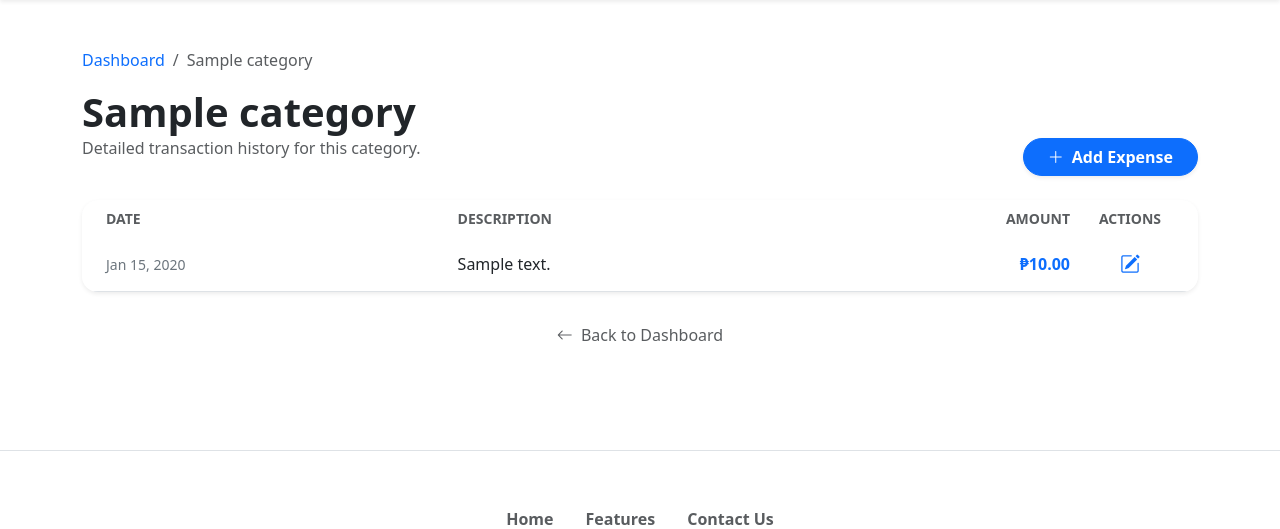
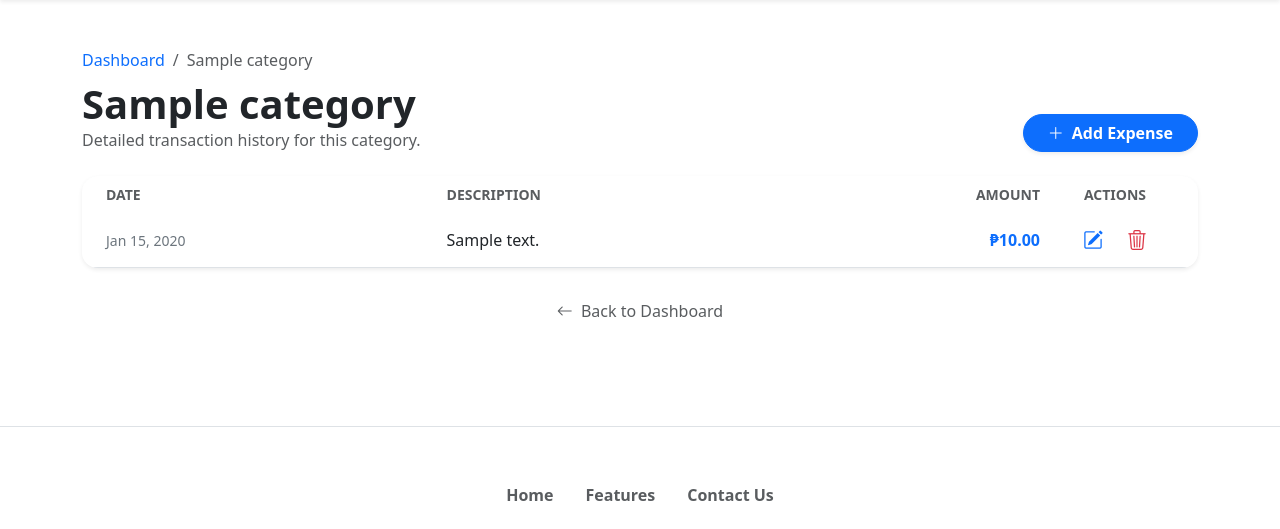
Before and after one commit to fbrylle/smartspend, a Flask app: page /dashboard/1 in a window 1280 px wide. Shown: the part 67-596 px from the top of the page. Run offline with Flask 3, Linux system fonts and the light colour scheme; a user stored in the database is signed in; tables that the repository leaves empty hold one stand-in row (values such as "Sample post").

Commit message:
added delete route for expenses

```diff
--- a/app/actions/__init__.py
+++ b/app/actions/__init__.py
@@ -6,4 +6,4 @@ from .create_new_expense import create_new_expense
 from .get_expense_data import get_expense_data, get_total_expenses, get_daily_expense, get_monthly_expense, get_expense_data_by_id
 from .edit_category_data import edit_category_name
 from .edit_expense_data import edit_expense_service
-from .delete_data import delete_category_by_id
+from .delete_data import delete_category_by_id, delete_expense_by_id
--- a/app/models/expense.py
+++ b/app/models/expense.py
@@ -7,7 +7,7 @@ class Expense(db.Model):
     id = db.Column(db.Integer, primary_key=True)
     amount = db.Column(db.Float, nullable=False)
     description = db.Column(db.String(100), nullable=False)
-    created_at = db.Column(db.DateTime, nullable=False, default=datetime.now())
+    created_at = db.Column(db.DateTime, nullable=False, default=datetime.now)
 
     # relationship
     category_id = db.Column(db.Integer, db.ForeignKey('categories.id'), nullable=False)
--- a/app/models/user.py
+++ b/app/models/user.py
@@ -12,7 +12,7 @@ class Users(db.Model, UserMixin):
 
     # relationship
     categories = db.relationship('Category', backref='owner', lazy=True)
-    expenses = db.relationship('Expense', backref='author', lazy=True)
+    expenses = db.relationship('Expense', backref='author', lazy=True, cascade="all, delete-orphan")
 
     @property
     def password(self):
--- a/app/routes.py
+++ b/app/routes.py
@@ -1,6 +1,6 @@
 from flask import Blueprint, redirect, render_template, flash, url_for, request, abort
 from flask_login import login_required, login_user, logout_user, current_user
-from .actions import create_new_user, authenticate_user, create_new_category, get_category_data, get_category_data_by_name, create_new_expense, get_expense_data, get_total_expenses, get_daily_expense, get_monthly_expense, edit_category_name, edit_expense_service, get_category_data_by_id, get_expense_data_by_id, delete_category_by_id
+from .actions import create_new_user, authenticate_user, create_new_category, get_category_data, get_category_data_by_name, create_new_expense, get_expense_data, get_total_expenses, get_daily_expense, get_monthly_expense, edit_category_name, edit_expense_service, get_category_data_by_id, get_expense_data_by_id, delete_category_by_id, delete_expense_by_id
 from .schemas import LoginSchema, RegistrationSchema, CategorySchema, ExpenseSchema
 from pydantic import ValidationError
 from app.models import Category, Expense
@@ -168,3 +168,16 @@ def delete_category(category_id):
             return redirect(url_for('main.dashboard'))
         else:
             abort(403)
+
+
+@main_app.route('/delete/<category_id>/<expense_id>', methods=['POST'])
+def delete_expense(category_id, expense_id):
+
+    category = Category.query.get_or_404(category_id)
+
+    success, message = delete_expense_by_id(category.id, expense_id, current_user.id)
+    if success:
+        flash(message, 'success')
+        return redirect(url_for('main.expense', id=category_id))
+    else:
+        abort(403)
--- a/app/templates/expenses.html
+++ b/app/templates/expenses.html
@@ -7,13 +7,13 @@
     <div class="row mb-4 align-items-end">
         <div class="col-md-8">
             <nav aria-label="breadcrumb">
-                <ol class="breadcrumb">
+                <ol class="breadcrumb mb-2">
                     <li class="breadcrumb-item"><a href="{{ url_for('main.dashboard') }}" class="text-decoration-none">Dashboard</a></li>
                     <li class="breadcrumb-item active" aria-current="page">{{ category.name }}</li>
                 </ol>
             </nav>
             <h1 class="fw-bold mb-0 text-dark">{{ category.name }}</h1>
-            <p class="text-muted">Detailed transaction history for this category.</p>
+            <p class="text-muted mb-0">Detailed transaction history for this category.</p>
         </div>
         <div class="col-md-4 text-md-end">
             <a href="{{ url_for('main.add_expense', id=category.id) }}" class="btn btn-primary shadow-sm rounded-pill px-4 fw-bold">
@@ -31,7 +31,7 @@
                             <th class="ps-4 border-0 text-uppercase small fw-bold text-muted">Date</th>
                             <th class="border-0 text-uppercase small fw-bold text-muted">Description</th>
                             <th class="border-0 text-end text-uppercase small fw-bold text-muted">Amount</th>
-                            <th class="border-0 text-center pe-4 text-uppercase small fw-bold text-muted" style="width: 120px;">Actions</th>
+                            <th class="border-0 text-center pe-4 text-uppercase small fw-bold text-muted" style="width: 150px;">Actions</th>
                         </tr>
                     </thead>
                     <tbody>
@@ -50,11 +50,44 @@
                                         ₱{{ "{:,.2f}".format(expense.amount) }}
                                     </td>
                                     <td class="text-center pe-4">
-                                        <a href="{{ url_for('main.edit_expense', category_id=category.id, expense_id=expense.id) }}"
-                                           class="btn btn-sm btn-outline-primary border-0 rounded-3 shadow-none"
-                                           title="Edit Expense">
-                                            <i class="bi bi-pencil-square fs-5"></i>
-                                        </a>
+                                        <div class="d-flex justify-content-center gap-2">
+                                            <a href="{{ url_for('main.edit_expense', category_id=category.id, expense_id=expense.id) }}"
+                                               class="btn btn-sm btn-outline-primary border-0 rounded-3"
+                                               title="Edit Expense">
+                                                <i class="bi bi-pencil-square fs-5"></i>
+                                            </a>
+
+                                            <button type="button"
+                                                    class="btn btn-sm btn-outline-danger border-0 rounded-3"
+                                                    data-bs-toggle="modal"
+                                                    data-bs-target="#deleteModal{{ expense.id }}"
+                                                    title="Delete Expense">
+                                                <i class="bi bi-trash3 fs-5"></i>
+                                            </button>
+                                        </div>
+
+                                        <div class="modal fade" id="deleteModal{{ expense.id }}" tabindex="-1" aria-hidden="true">
+                                            <div class="modal-dialog modal-dialog-centered modal-sm">
+                                                <div class="modal-content border-0 shadow-lg" style="border-radius: 1.2rem;">
+                                                    <div class="modal-header border-0 pt-3 pe-3">
+                                                        <button type="button" class="btn-close btn-close-red ms-auto" data-bs-dismiss="modal" aria-label="Close"></button>
+                                                    </div>
+                                                    <div class="modal-body text-center pt-0 pb-4">
+                                                        <div class="bg-danger bg-opacity-10 text-danger rounded-circle d-inline-flex align-items-center justify-content-center mb-3" style="width: 60px; height: 60px;">
+                                                            <i class="bi bi-trash3 fs-3"></i>
+                                                        </div>
+                                                        <h6 class="fw-bold text-dark mb-2">Delete Expense?</h6>
+                                                        <p class="text-muted small mb-0 px-3">Are you sure you want to remove <strong>₱{{ "{:,.2f}".format(expense.amount) }}</strong> from your records?</p>
+                                                    </div>
+                                                    <div class="modal-footer border-0 p-3 pt-0 d-flex justify-content-center">
+                                                        <form method="post" action="{{ url_for('main.delete_expense', category_id=category.id, expense_id=expense.id) }}" class="w-100 px-3">
+                                                            <input type="hidden" name="csrf_token" value="{{ csrf_token() }}">
+                                                            <button type="submit" class="btn btn-danger w-100 rounded-pill fw-bold py-2 shadow-sm">Confirm Delete</button>
+                                                        </form>
+                                                    </div>
+                                                </div>
+                                            </div>
+                                        </div>
                                     </td>
                                 </tr>
                             {% endif %}
@@ -83,4 +116,21 @@
         </a>
     </div>
 </div>
+
+<style>
+    .btn-close-red {
+        filter: invert(27%) sepia(91%) saturate(6144%) hue-rotate(346deg) brightness(104%) contrast(107%);
+        opacity: 0.6;
+        transition: opacity 0.2s ease;
+    }
+    .btn-close-red:hover { opacity: 1; }
+
+
+    .table-hover tbody tr:hover {
+        background-color: rgba(13, 110, 253, 0.02);
+    }
+
+    .btn-sm { transition: all 0.2s ease; }
+    .btn-sm:hover { transform: scale(1.1); }
+</style>
 {% endblock content %}
```
Also changed, not shown: app/actions/delete_data.py (+16 -0 lines).
